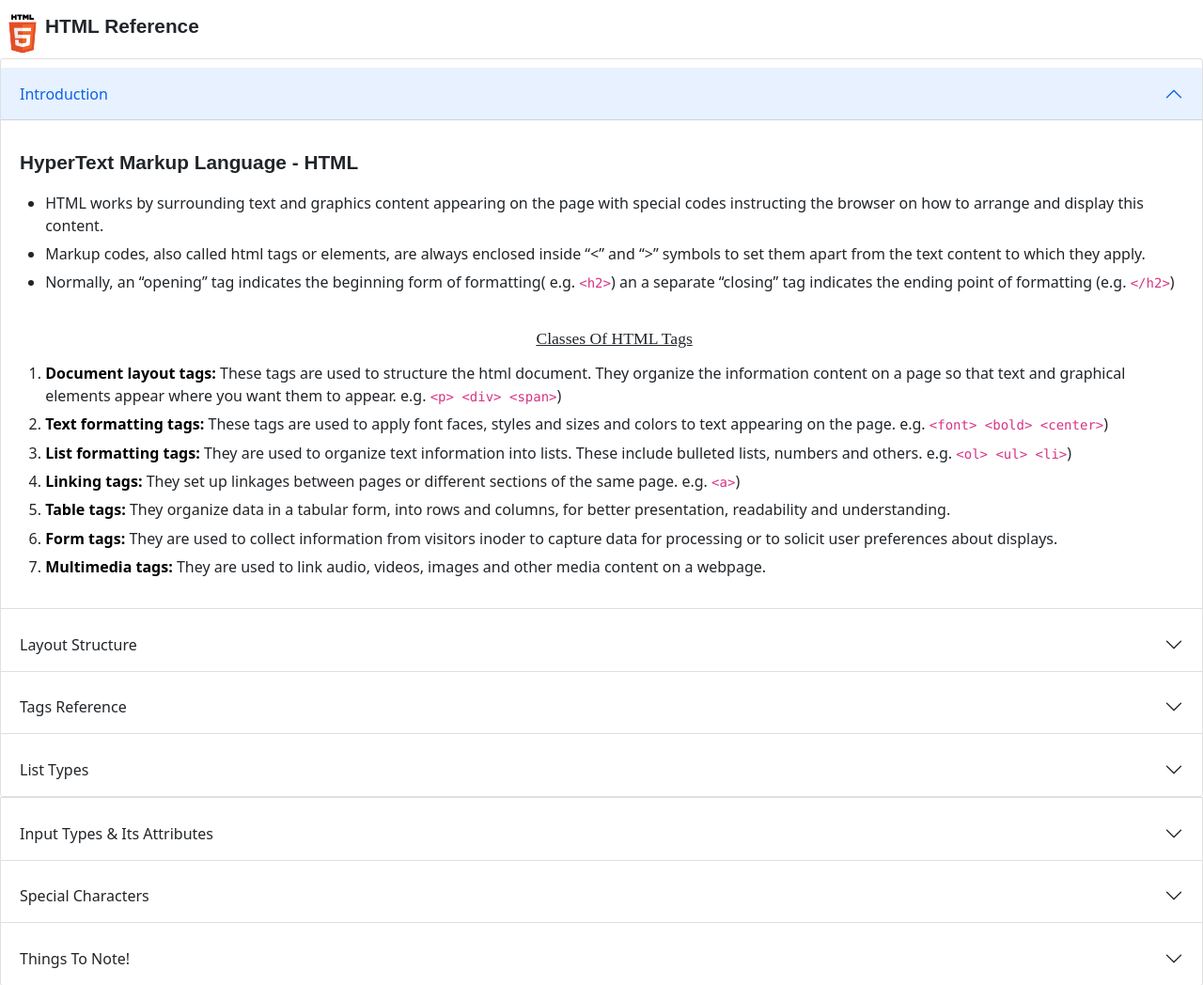
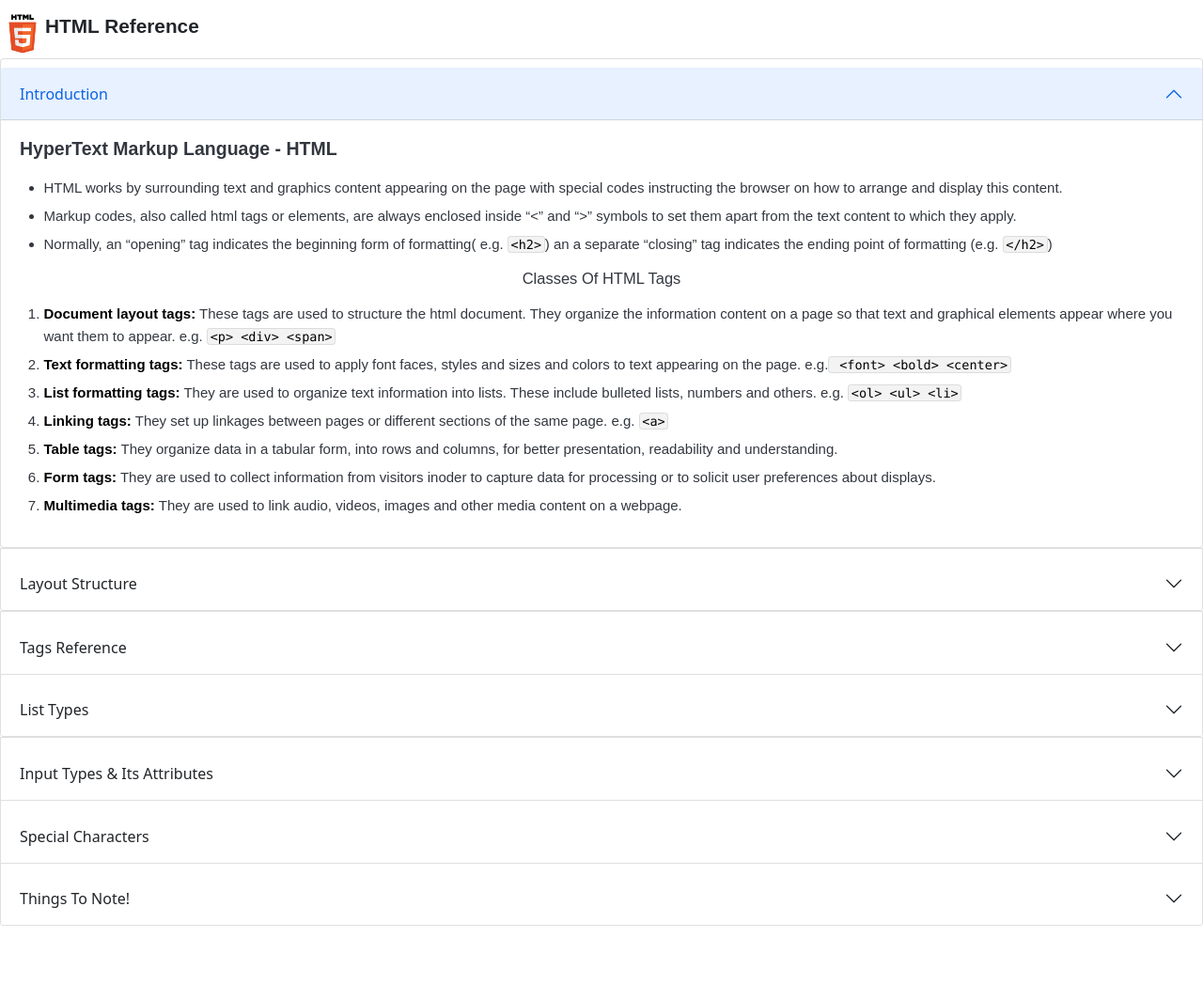
Before and after one commit to project-graveyard/Self-Reference, a Flask app: page /htm in a window 1280 px wide. Shown: the top 1048 px of the page at 94% size. After the commit the page ends 985 px from the top, so only its background shows below. Run offline with Flask 2, Linux system fonts and the light colour scheme; some libraries are stand-ins or nearby versions.

Commit message:
Updated page content with joplin styling

````diff
--- a/app/templates/html/intro.html
+++ b/app/templates/html/intro.html
@@ -1,67 +1,21 @@
-<div id="preview">
-  <h2 class="code-line" data-line-start="0" data-line-end="1">
-    <a id="HyperText_Markup_Language__HTML_0"></a>HyperText Markup Language -
-    HTML
-  </h2>
-  <ul>
-    <li class="has-line-data" data-line-start="1" data-line-end="2">
-      HTML works by surrounding text and graphics content appearing on the page
-      with special codes instructing the browser on how to arrange and display
-      this content.
-    </li>
-    <li class="has-line-data" data-line-start="2" data-line-end="3">
-      Markup codes, also called html tags or elements, are always enclosed
-      inside “&lt;” and “&gt;” symbols to set them apart from the text content
-      to which they apply.
-    </li>
-    <li class="has-line-data" data-line-start="3" data-line-end="5">
-      Normally, an “opening” tag indicates the beginning form of formatting(
-      e.g. <code>&lt;h2&gt;</code>) an a separate “closing” tag indicates the
-      ending point of formatting (e.g. <code>&lt;/h2&gt;</code>) <br /><br />
-      <h3
-        style="
-          font-family: 'Times New Roman', Times, serif;
-          text-align: center;
-          text-decoration: underline;
-        "
-      >
-        Classes Of HTML Tags
-      </h3>
-    </li>
-  </ul>
-  <ol>
-    <li class="has-line-data" data-line-start="5" data-line-end="6">
-      <strong>Document layout tags:</strong> These tags are used to structure
-      the html document. They organize the information content on a page so that
-      text and graphical elements appear where you want them to appear. e.g.
-      <code>&lt;p&gt; &lt;div&gt; &lt;span&gt;</code>)
-    </li>
-    <li class="has-line-data" data-line-start="6" data-line-end="7">
-      <strong>Text formatting tags:</strong> These tags are used to apply font
-      faces, styles and sizes and colors to text appearing on the page. e.g.
-      <code>&lt;font&gt; &lt;bold&gt; &lt;center&gt;</code>)
-    </li>
-    <li class="has-line-data" data-line-start="7" data-line-end="8">
-      <strong>List formatting tags:</strong> They are used to organize text
-      information into lists. These include bulleted lists, numbers and others.
-      e.g. <code>&lt;ol&gt; &lt;ul&gt; &lt;li&gt;</code>)
-    </li>
-    <li class="has-line-data" data-line-start="8" data-line-end="9">
-      <strong>Linking tags:</strong> They set up linkages between pages or
-      different sections of the same page. e.g. <code>&lt;a&gt;</code>)
-    </li>
-    <li class="has-line-data" data-line-start="9" data-line-end="10">
-      <strong>Table tags:</strong> They organize data in a tabular form, into
-      rows and columns, for better presentation, readability and understanding.
-    </li>
-    <li class="has-line-data" data-line-start="10" data-line-end="11">
-      <strong>Form tags:</strong> They are used to collect information from
-      visitors inoder to capture data for processing or to solicit user
-      preferences about displays.
-    </li>
-    <li class="has-line-data" data-line-start="11" data-line-end="12">
-      <strong>Multimedia tags:</strong> They are used to link audio, videos,
-      images and other media content on a webpage.
-    </li>
-  </ol>
+<div class="html">
+  <div class="body">
+    <div id="rendered-md"><h2 id="hypertext-markup-language-html">HyperText Markup Language - HTML</h2>
+      <ul>
+      <li>HTML works by surrounding text and graphics content appearing on the page with special codes instructing the browser on how to arrange and display this content.</li>
+      <li>Markup codes, also called html tags or elements, are always enclosed inside “&lt;” and “&gt;” symbols to set them apart from the text content to which they apply.</li>
+      <li>Normally, an “opening” tag indicates the beginning form of formatting( e.g. <code class="inline-code">&lt;h2&gt;</code>) an a separate “closing” tag indicates the ending point of formatting (e.g. <code class="inline-code">&lt;/h2&gt;</code>)</li>
+      </ul>
+      <h3 class="container" id="classes-of-html-tags">Classes Of HTML Tags</h3>
+      <ol>
+      <li><strong>Document layout tags:</strong> These tags are used to structure the html document. They organize the information content on a page so that text and graphical elements appear where you want them to appear. e.g. <code class="inline-code">&lt;p&gt; &lt;div&gt; &lt;span&gt;</code></li>
+      <li><strong>Text formatting tags:</strong> These tags are used to apply font faces, styles and sizes and colors to text appearing on the page. e.g.<code class="inline-code"> &lt;font&gt; &lt;bold&gt; &lt;center&gt;</code></li>
+      <li><strong>List formatting tags:</strong> They are used to organize text information into lists. These include bulleted lists, numbers and others. e.g. <code class="inline-code">&lt;ol&gt; &lt;ul&gt; &lt;li&gt;</code></li>
+      <li><strong>Linking tags:</strong> They set up linkages between pages or different sections of the same page. e.g. <code class="inline-code">&lt;a&gt;</code></li>
+      <li><strong>Table tags:</strong> They organize data in a tabular form, into rows and columns, for better presentation, readability and understanding.</li>
+      <li><strong>Form tags:</strong> They are used to collect information from visitors inoder to capture data for processing or to solicit user preferences about displays.</li>
+      <li><strong>Multimedia tags:</strong> They are used to link audio, videos, images and other media content on a webpage.</li>
+      </ol>
+      </div></div>
+  </div>
 </div>
--- a/app/templates/html/layout.html
+++ b/app/templates/html/layout.html
@@ -1,16 +1,30 @@
-<div id="preview">
-  <pre><code class="has-line-data" data-line-start="1" data-line-end="15" class="language-html"><span class="hljs-doctype">&lt;!DOCTYPE html&gt;</span>
-<span class="hljs-tag">&lt;<span class="hljs-title">html</span> <span class="hljs-attribute">lang</span>=<span class="hljs-value">"en"</span>&gt;</span>
-    <span class="hljs-tag">&lt;<span class="hljs-title">head</span>&gt;</span>
-        <span class="hljs-tag">&lt;<span class="hljs-title">title</span>&gt;</span><span class="hljs-comment">&lt;!-- Page Title --&gt;</span><span class="hljs-tag">&lt;/<span class="hljs-title">title</span>&gt;</span>
-        <span class="hljs-tag">&lt;<span class="hljs-title">meta</span> <span class="hljs-attribute">charset</span>=<span class="hljs-value">"utf-8"</span>&gt;</span>
-        <span class="hljs-tag">&lt;<span class="hljs-title">meta</span> <span class="hljs-attribute">name</span>=<span class="hljs-value">"viewport"</span> <span class="hljs-attribute">content</span>=<span class="hljs-value">"width=device-width, initial-scale=1, shrink-to-fit=no"</span>&gt;</span>
-        <span class="hljs-tag">&lt;<span class="hljs-title">meta</span> <span class="hljs-attribute">name</span>=<span class="hljs-value">"description"</span> <span class="hljs-attribute">content</span>=<span class="hljs-value">"description_content"</span>&gt;</span>
+<div class="html">
+    <div class="body">
+        <div id="rendered-md"><div class="joplin-editable"><pre class="joplin-source" data-joplin-language="html" data-joplin-source-open="```html&#10;" data-joplin-source-close="&#10;```">&lt;!DOCTYPE html&gt;
+&lt;html lang=&quot;en&quot;&gt;
+    &lt;head&gt;
+        &lt;title&gt;&lt;!-- Page Title --&gt;&lt;/title&gt;
+        &lt;meta charset=&quot;utf-8&quot;&gt;
+        &lt;meta name=&quot;viewport&quot; content=&quot;width=device-width, initial-scale=1, shrink-to-fit=no&quot;&gt;
+        &lt;meta name=&quot;description&quot; content=&quot;description_content&quot;&gt;
+        &lt;!-- JavaScript and CSS files can be linked here --&gt;
+    &lt;/head&gt;
+    &lt;body&gt;
+        &lt;!-- Page Content--&gt;
+    &lt;/body&gt;
+&lt;/html&gt;</pre><pre class="hljs"><code><span class="hljs-meta">&lt;!DOCTYPE <span class="hljs-meta-keyword">html</span>&gt;</span>
+<span class="hljs-tag">&lt;<span class="hljs-name">html</span> <span class="hljs-attr">lang</span>=<span class="hljs-string">&quot;en&quot;</span>&gt;</span>
+    <span class="hljs-tag">&lt;<span class="hljs-name">head</span>&gt;</span>
+        <span class="hljs-tag">&lt;<span class="hljs-name">title</span>&gt;</span><span class="hljs-comment">&lt;!-- Page Title --&gt;</span><span class="hljs-tag">&lt;/<span class="hljs-name">title</span>&gt;</span>
+        <span class="hljs-tag">&lt;<span class="hljs-name">meta</span> <span class="hljs-attr">charset</span>=<span class="hljs-string">&quot;utf-8&quot;</span>&gt;</span>
+        <span class="hljs-tag">&lt;<span class="hljs-name">meta</span> <span class="hljs-attr">name</span>=<span class="hljs-string">&quot;viewport&quot;</span> <span class="hljs-attr">content</span>=<span class="hljs-string">&quot;width=device-width, initial-scale=1, shrink-to-fit=no&quot;</span>&gt;</span>
+        <span class="hljs-tag">&lt;<span class="hljs-name">meta</span> <span class="hljs-attr">name</span>=<span class="hljs-string">&quot;description&quot;</span> <span class="hljs-attr">content</span>=<span class="hljs-string">&quot;description_content&quot;</span>&gt;</span>
         <span class="hljs-comment">&lt;!-- JavaScript and CSS files can be linked here --&gt;</span>
-    <span class="hljs-tag">&lt;/<span class="hljs-title">head</span>&gt;</span>
-    <span class="hljs-tag">&lt;<span class="hljs-title">body</span>&gt;</span>
+    <span class="hljs-tag">&lt;/<span class="hljs-name">head</span>&gt;</span>
+    <span class="hljs-tag">&lt;<span class="hljs-name">body</span>&gt;</span>
         <span class="hljs-comment">&lt;!-- Page Content--&gt;</span>
-    <span class="hljs-tag">&lt;/<span class="hljs-title">body</span>&gt;</span>
-<span class="hljs-tag">&lt;/<span class="hljs-title">html</span>&gt;</span>
-</code></pre>
+    <span class="hljs-tag">&lt;/<span class="hljs-name">body</span>&gt;</span>
+<span class="hljs-tag">&lt;/<span class="hljs-name">html</span>&gt;</span></code></pre></div>
+</div></div>
+    </div>
 </div>
--- a/app/templates/html/note.html
+++ b/app/templates/html/note.html
@@ -1,50 +1,57 @@
-<div>
-    <h3 style="text-align: center;">GET & POST</h3>
+<div class="html">
+  <div class="body">
+<div id="rendered-md"><h2 id="get-post">GET &amp; POST</h2>
 <p>Code Sample:</p>
-    <pre><code>&lt;form action = "" method = "GET" or "POST"&gt;</code></pre>
-    <p>GET: The form data will be visisble in the page address<br/>POST: Offers better security because submitted data is not visisble in the page address</p>
-</div>
-<div>
-    <h3 style="text-align: center;">The &lt;iframe&gt; element</h3>
-    <p>It as <em>src</em> and <em>name</em> attributes. The src attribute can be set to a url you want to embed into your page. E.g. </p><pre><code>&lt;iframe sandbox src="http://somedomain.net/content"&gt;&lt;/iframe&gt;</code></pre>
-    <p>To override restrictions, use the following values: <br/>
+<div class="joplin-editable"><pre class="joplin-source" data-joplin-language="html" data-joplin-source-open="```html&#10;" data-joplin-source-close="&#10;```">&lt;form action = &quot;&quot; method = &quot;GET&quot; or &quot;POST&quot;&gt;</pre><pre class="hljs"><code><span class="hljs-tag">&lt;<span class="hljs-name">form</span> <span class="hljs-attr">action</span> = <span class="hljs-string">&quot;&quot;</span> <span class="hljs-attr">method</span> = <span class="hljs-string">&quot;GET&quot;</span> <span class="hljs-attr">or</span> &quot;<span class="hljs-attr">POST</span>&quot;&gt;</span></code></pre></div>
+<p><code>GET:</code> The form data will be visisble in the page address.<br>
+<code>POST:</code> Offers better security because submitted data is not visisble in the page address.</p>
+<h2 id="the-iframe-element">The <code class="inline-code">&lt;iframe&gt;</code> element</h2>
+<p>It as <code class="inline-code">src</code> and <code class="inline-code">name</code> attributes. The src attribute can be set to a url you want to embed into your page. E.g.</p>
+<div class="joplin-editable"><pre class="joplin-source" data-joplin-language="html" data-joplin-source-open="```html&#10;" data-joplin-source-close="&#10;```">&lt;iframe sandbox src=&quot;http://somedomain.net/content&quot;&gt;&lt;/iframe&gt;</pre><pre class="hljs"><code><span class="hljs-tag">&lt;<span class="hljs-name">iframe</span> <span class="hljs-attr">sandbox</span> <span class="hljs-attr">src</span>=<span class="hljs-string">&quot;http://somedomain.net/content&quot;</span>&gt;</span><span class="hljs-tag">&lt;/<span class="hljs-name">iframe</span>&gt;</span></code></pre></div>
+<p>To override restrictions, use the following values:</p>
 <ul>
 <li><em>allow-forms</em> - Enables forms.</li>
 <li><em>allow-same-origin</em> - Allows the content to be treated as being from the same origin.</li>
 <li><em>allow-scripts</em> - Enables scripts except popups.</li>
 <li><em>allow-top-navigation</em> - Allows content to navigate it's top-level browing content.</li>
 </ul>
-    </p>
-    <pre><code>&lt;iframe sandbox="allow-same-origin allow-forms allow-scripts" src="http://somedomain.net/content"&gt;&lt;/iframe&gt;</code></pre>
-    <p>
-        The iframe tag has a <em>seamless</em> attribute that indicates that the source content is to appear as though its part of the containing document. How to enable seamless:
-    </p>
-    <pre><code>&lt;iframe seamless="seamless"&gt;<br/>&lt;iframe seamless=""&gt;<br/>&lt;iframe seamless&gt;</code></pre><br/>
-</div>
-<div>
-    <h3 style="text-align: center;">Internal Links</h3>
-    <p>If the link is internal, the <em>href</em> will contain the hash(#) symbol followed by  the id of the tag that you want to jump to. If you use only the hash(#) symbol, clicking the link will take you to the top of the HTML document. E.g. </p>
-    <pre><code>&lt;a href="#"&gt;Top&lt;/a&gt;<br/>&lt;a href="#bill_address"&gt;Go to BIlling Address&lt;/a&gt;</code></pre>
-</div>
-<div>
-    <h3 style="text-align: center;">Sending E-mail With Hyperlinks</h3>
-    <p>
-        You can use <em>mailto</em> protocol to send e-mail messages. The <em>mailto</em> url accpets the following parameters: subject, cc, bcc and body. The parameters can be added in any order by adding a question mark(?) after the email address and separating the parameters with the ampersand(&).<br/>Code Sample:
-    </p>
-    <div id="preview">
-        <pre><code class="has-line-data" data-line-start="1" data-line-end="11" class="language-html"><span class="hljs-comment">&lt;!-- basic mailto --&gt;</span>
-        <span class="hljs-tag">&lt;<span class="hljs-title">a</span> <span class="hljs-attribute">href</span>=<span class="hljs-value">"mailto:sales@gmail.com"</span>&gt;</span>Contact Sales<span class="hljs-tag">&lt;/<span class="hljs-title">a</span>&gt;</span>
+<div class="joplin-editable"><pre class="joplin-source" data-joplin-language="html" data-joplin-source-open="```html&#10;" data-joplin-source-close="&#10;```">&lt;iframe sandbox=&quot;allow-same-origin allow-forms allow-scripts&quot; src=&quot;http://somedomain.net/content&quot;&gt;&lt;/iframe&gt;
+</pre><pre class="hljs"><code><span class="hljs-tag">&lt;<span class="hljs-name">iframe</span> <span class="hljs-attr">sandbox</span>=<span class="hljs-string">&quot;allow-same-origin allow-forms allow-scripts&quot;</span> <span class="hljs-attr">src</span>=<span class="hljs-string">&quot;http://somedomain.net/content&quot;</span>&gt;</span><span class="hljs-tag">&lt;/<span class="hljs-name">iframe</span>&gt;</span>
+</code></pre></div>
+<p>The iframe tag has a <code class="inline-code">seamless</code> attribute that indicates that the source content is to appear as though its part of the containing document. How to enable seamless:</p>
+<div class="joplin-editable"><pre class="joplin-source" data-joplin-language="html" data-joplin-source-open="```html&#10;" data-joplin-source-close="&#10;```">&lt;iframe seamless=&quot;seamless&quot;&gt;
+&lt;iframe seamless=&quot;&quot;&gt;
+&lt;iframe seamless&gt;</pre><pre class="hljs"><code><span class="hljs-tag">&lt;<span class="hljs-name">iframe</span> <span class="hljs-attr">seamless</span>=<span class="hljs-string">&quot;seamless&quot;</span>&gt;</span>
+<span class="hljs-tag">&lt;<span class="hljs-name">iframe</span> <span class="hljs-attr">seamless</span>=<span class="hljs-string">&quot;&quot;</span>&gt;</span>
+<span class="hljs-tag">&lt;<span class="hljs-name">iframe</span> <span class="hljs-attr">seamless</span>&gt;</span></code></pre></div>
+<h2 id="internal-links">Internal Links</h2>
+<p>If the link is internal, the <code class="inline-code">href</code> will contain the hash(#) symbol followed by the id of the tag that you want to jump to. If you use only the hash(#) symbol, clicking the link will take you to the top of the HTML document. E.g.</p>
+<div class="joplin-editable"><pre class="joplin-source" data-joplin-language="html" data-joplin-source-open="```html&#10;" data-joplin-source-close="&#10;```">&lt;a href=&quot;#&quot;&gt;Top&lt;/a&gt;
+&lt;a href=&quot;#bill_address&quot;&gt;Go to BIlling Address&lt;/a&gt;</pre><pre class="hljs"><code><span class="hljs-tag">&lt;<span class="hljs-name">a</span> <span class="hljs-attr">href</span>=<span class="hljs-string">&quot;#&quot;</span>&gt;</span>Top<span class="hljs-tag">&lt;/<span class="hljs-name">a</span>&gt;</span>
+<span class="hljs-tag">&lt;<span class="hljs-name">a</span> <span class="hljs-attr">href</span>=<span class="hljs-string">&quot;#bill_address&quot;</span>&gt;</span>Go to BIlling Address<span class="hljs-tag">&lt;/<span class="hljs-name">a</span>&gt;</span></code></pre></div>
+<h2 id="sending-e-mail-with-hyperlinks">Sending E-mail With Hyperlinks</h2>
+<p>You can use <code class="inline-code">mailto</code> protocol to send e-mail messages. The <code class="inline-code">mailto</code> url accepts the following parameters: subject, cc, bcc and body. The parameters can be added in any order by adding a question mark(?) after the email address and separating the parameters with the ampersand(&amp;).<br>
+Code Sample:</p>
+<div class="joplin-editable"><pre class="joplin-source" data-joplin-language="html" data-joplin-source-open="```html&#10;" data-joplin-source-close="&#10;```">        &lt;!-- basic mailto --&gt;
+&lt;a href=&quot;mailto:sales@gmail.com&quot;&gt;Contact Sales&lt;/a&gt;
+        &lt;!-- add name, (email is wrapped with &amp;lt; and &amp;gt:) --&gt;
+&lt;a href=&quot;mailto:Joe&amp;lt;sales@gmail.com&amp;gt;&quot;&gt;Contact Joe in Sales&lt;/a&gt;
+        &lt;!-- multiple receipients are separated by a comma --&gt;
+        &lt;!-- Add carbon copy, same for bcc --&gt;
+&lt;a href=&quot;mailto:sales@gmail.com,services@gmail.com&quot;&gt;Contact Sales&lt;/a&gt;
+        &lt;!-- Adding basic mailto with message --&gt;
+&lt;a href=&quot;mailto:sales@gmail.com?body=Call me&quot;&gt;Contact Sales&lt;/a&gt;</pre><pre class="hljs"><code>        <span class="hljs-comment">&lt;!-- basic mailto --&gt;</span>
+<span class="hljs-tag">&lt;<span class="hljs-name">a</span> <span class="hljs-attr">href</span>=<span class="hljs-string">&quot;mailto:sales@gmail.com&quot;</span>&gt;</span>Contact Sales<span class="hljs-tag">&lt;/<span class="hljs-name">a</span>&gt;</span>
         <span class="hljs-comment">&lt;!-- add name, (email is wrapped with &amp;lt; and &amp;gt:) --&gt;</span>
-        <span class="hljs-tag">&lt;<span class="hljs-title">a</span> <span class="hljs-attribute">href</span>=<span class="hljs-value">"mailto:Joe&amp;lt;sales@gmail.com&amp;gt;"</span>&gt;</span>Contact Joe in Sales<span class="hljs-tag">&lt;/<span class="hljs-title">a</span>&gt;</span>
+<span class="hljs-tag">&lt;<span class="hljs-name">a</span> <span class="hljs-attr">href</span>=<span class="hljs-string">&quot;mailto:Joe<span class="hljs-symbol">&amp;lt;</span>sales@gmail.com<span class="hljs-symbol">&amp;gt;</span>&quot;</span>&gt;</span>Contact Joe in Sales<span class="hljs-tag">&lt;/<span class="hljs-name">a</span>&gt;</span>
         <span class="hljs-comment">&lt;!-- multiple receipients are separated by a comma --&gt;</span>
         <span class="hljs-comment">&lt;!-- Add carbon copy, same for bcc --&gt;</span>
-        <span class="hljs-tag">&lt;<span class="hljs-title">a</span> <span class="hljs-attribute">href</span>=<span class="hljs-value">"mailto:sales@gmail.com,services@gmail.com"</span>&gt;</span>Contact Sales<span class="hljs-tag">&lt;/<span class="hljs-title">a</span>&gt;</span>
+<span class="hljs-tag">&lt;<span class="hljs-name">a</span> <span class="hljs-attr">href</span>=<span class="hljs-string">&quot;mailto:sales@gmail.com,services@gmail.com&quot;</span>&gt;</span>Contact Sales<span class="hljs-tag">&lt;/<span class="hljs-name">a</span>&gt;</span>
         <span class="hljs-comment">&lt;!-- Adding basic mailto with message --&gt;</span>
-        <span class="hljs-tag">&lt;<span class="hljs-title">a</span> <span class="hljs-attribute">href</span>=<span class="hljs-value">"mailto:sales@gmail.com?body=Call me"</span>&gt;</span>Contact Sales<span class="hljs-tag">&lt;/<span class="hljs-title">a</span>&gt;</span>
-        </code></pre></div>
-    <h3 style="text-align: center;">Target Attribute of &lt;a&gt; tag</h3>
-    It specifies where to open a linked document or page.
-    Syntax: <code>&lt;a target="<i>value</i>"&gt;</code>
+<span class="hljs-tag">&lt;<span class="hljs-name">a</span> <span class="hljs-attr">href</span>=<span class="hljs-string">&quot;mailto:sales@gmail.com?body=Call me&quot;</span>&gt;</span>Contact Sales<span class="hljs-tag">&lt;/<span class="hljs-name">a</span>&gt;</span></code></pre></div>
+<h2 id="target-attribute-of-a-tag">Target Attribute of <code class="inline-code">&lt;a&gt;</code> tag</h2>
+<p>It specifies where to open a linked document or page. Syntax: <code class="inline-code">&lt;a target=&quot;value&quot;&gt;</code></p>
+</div></div>
     <div>
         <div class="bd-example">
           <table class="table table-striped">
@@ -65,6 +72,5 @@
           </table>
         </div>
       </div>
-
-
 </div>
+</div>
--- a/app/templates/html/special.html
+++ b/app/templates/html/special.html
@@ -1,4 +1,4 @@
-<h3 style="font-family: 'Times New Roman', Times, serif">
+<h3>
   Common Special Characters
 </h3>
 <div>
````
Lines whose indentation alone changed are shown as unchanged.
